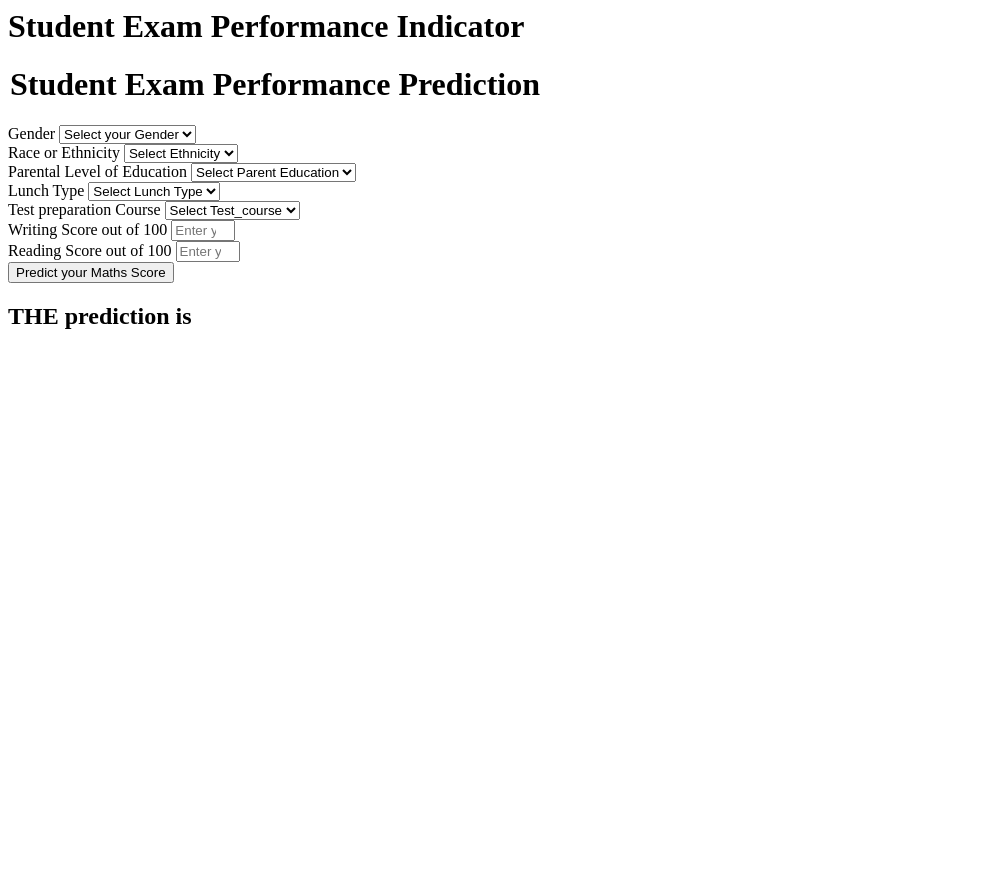
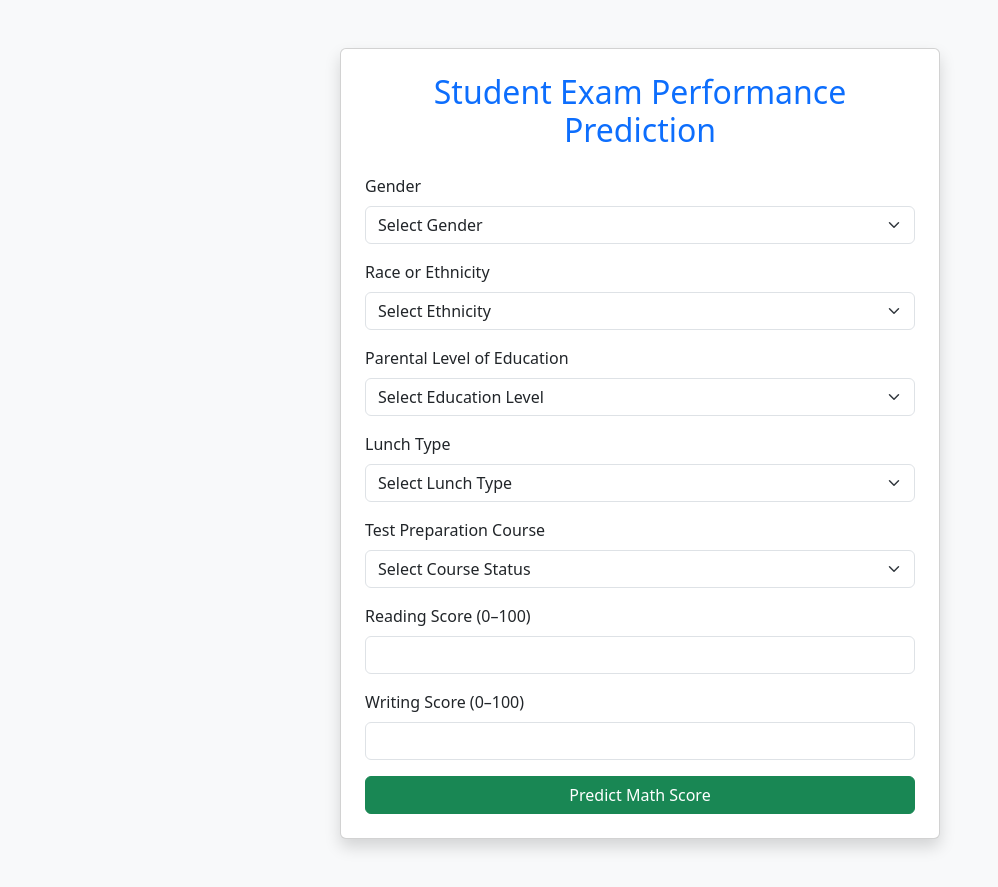
Before and after one commit to spunnam/mlproject, a Flask app: page /predictdata in a window 1280 px wide. Shown: the whole page, without its empty margins (0-998 px from the left). Before the commit the page ends 329 px from the top, so only its background shows below. Run offline with Flask 3, Linux system fonts and the light colour scheme.

Commit message:
UI Changes

```diff
--- a/templates/home.html
+++ b/templates/home.html
@@ -1,111 +1,82 @@
-<html>
-<body>
-    <div class="login">
-       <h1>Student Exam Performance Indicator</h1>
-
-       <form action="{{ url_for('predict_datapoint')}}" method="post">
-        <h1>
-            <legend>Student Exam Performance Prediction</legend>
-        </h1>
+<!-- templates/home.html -->
+<!DOCTYPE html>
+<html lang="en">
+<head>
+    <meta charset="UTF-8">
+    <title>Student Exam Predictor</title>
+    <link href="https://cdn.jsdelivr.net/npm/bootstrap@5.3.0/dist/css/bootstrap.min.css" rel="stylesheet">
+</head>
+<body class="bg-light">
+    <div class="container py-5">
+        <div class="card shadow p-4 mx-auto" style="max-width: 600px;">
+            <h2 class="text-center text-primary mb-4">Student Exam Performance Prediction</h2>
+            <form action="{{ url_for('predict_datapoint') }}" method="post">
                 <div class="mb-3">
                     <label class="form-label">Gender</label>
-            <select class="form-control" name="gender" placeholder="Enter you Gender" required>
-                <option class="placeholder" selected disabled value="">Select your Gender</option>
-                <option value="male">
-                    Male
-                </option>
-                <option value="female">
-                    Female
-                </option>
+                    <select class="form-select" name="gender" required>
+                        <option disabled selected value="">Select Gender</option>
+                        <option value="male">Male</option>
+                        <option value="female">Female</option>
                     </select>
                 </div>
                 <div class="mb-3">
                     <label class="form-label">Race or Ethnicity</label>
-            <select class="form-control" name="ethnicity" placeholder="Enter you ethnicity" required>
-                <option class="placeholder" selected disabled value="">Select Ethnicity</option>
-                <option value="group A">
-                    Group A
-                </option>
-                <option value="group B">
-                    Group B
-                </option>
-                <option value="group C">
-                    Group C
-                </option>
-                <option value="group D">
-                    Group D
-                </option>
-                <option value="group E">
-                    Group E
-                </option>
+                    <select class="form-select" name="ethnicity" required>
+                        <option disabled selected value="">Select Ethnicity</option>
+                        <option value="group A">Group A</option>
+                        <option value="group B">Group B</option>
+                        <option value="group C">Group C</option>
+                        <option value="group D">Group D</option>
+                        <option value="group E">Group E</option>
                     </select>
                 </div>
                 <div class="mb-3">
                     <label class="form-label">Parental Level of Education</label>
-            <select class="form-control" name="parental_level_of_education"
-                placeholder="Enter you Parent Education" required>
-                <option class="placeholder" selected disabled value="">Select Parent Education</option>
-                <option value="associate's degree">
-                    associate's degree
-                </option>
-                <option value="bachelor's degree">
-                    bachelor's degree
-                </option>
-                <option value="high school">
-                    high school
-                </option>
-                <option value="master's degree">
-                    master's degree
-                </option>
-                <option value="some college">
-                    some college
-                </option>
-                <option value="some high school">
-                    some high school
-                </option>
+                    <select class="form-select" name="parental_level_of_education" required>
+                        <option disabled selected value="">Select Education Level</option>
+                        <option value="associate's degree">Associate's degree</option>
+                        <option value="bachelor's degree">Bachelor's degree</option>
+                        <option value="high school">High school</option>
+                        <option value="master's degree">Master's degree</option>
+                        <option value="some college">Some college</option>
+                        <option value="some high school">Some high school</option>
                     </select>
                 </div>
                 <div class="mb-3">
                     <label class="form-label">Lunch Type</label>
-            <select class="form-control" name="lunch" placeholder="Enter you Lunch" required>
-                <option class="placeholder" selected disabled value="">Select Lunch Type</option>
-                <option value="free/reduced">
-                    free/reduced
-                </option>
-                <option value="standard">
-                    standard
-                </option>
+                    <select class="form-select" name="lunch" required>
+                        <option disabled selected value="">Select Lunch Type</option>
+                        <option value="free/reduced">Free/Reduced</option>
+                        <option value="standard">Standard</option>
                     </select>
                 </div>
                 <div class="mb-3">
-            <label class="form-label">Test preparation Course</label>
-            <select class="form-control" name="test_preparation_course" placeholder="Enter you Course"
-                required>
-                <option class="placeholder" selected disabled value="">Select Test_course</option>
-                <option value="none">
-                    None
-                </option>
-                <option value="completed">
-                    Completed
-                </option>
+                    <label class="form-label">Test Preparation Course</label>
+                    <select class="form-select" name="test_preparation_course" required>
+                        <option disabled selected value="">Select Course Status</option>
+                        <option value="none">None</option>
+                        <option value="completed">Completed</option>
                     </select>
                 </div>
                 <div class="mb-3">
-            <label class="form-label">Writing Score out of 100</label>
-            <input class="form-control" type="number" name="reading_score"
-                placeholder="Enter your Reading score" min='0' max='100' />
+                    <label class="form-label">Reading Score (0–100)</label>
+                    <input type="number" class="form-control" name="reading_score" min="0" max="100" required>
                 </div>
                 <div class="mb-3">
-            <label class="form-label">Reading Score out of 100</label>
-            <input class="form-control" type="number" name="writing_score"
-                placeholder="Enter your Reading Score" min='0' max='100' />
+                    <label class="form-label">Writing Score (0–100)</label>
+                    <input type="number" class="form-control" name="writing_score" min="0" max="100" required>
                 </div>
-        <div class="mb-3">
-            <input class="btn btn-primary" type="submit" value="Predict your Maths Score" required />
+                <div class="d-grid">
+                    <input type="submit" class="btn btn-success btn-block" value="Predict Math Score">
                 </div>
             </form>
-    <h2>
-       THE  prediction is {{prediction}}
-    </h2>
-   <body>
+
+            {% if prediction %}
+                <div class="alert alert-info text-center mt-4">
+                    <strong>Predicted Math Score:</strong> {{ prediction }}
+                </div>
+            {% endif %}
+        </div>
+    </div>
+</body>
 </html>
```
Also changed, not shown: templates/index.html (+14 -12 lines). Lines whose indentation alone changed are shown as unchanged.
